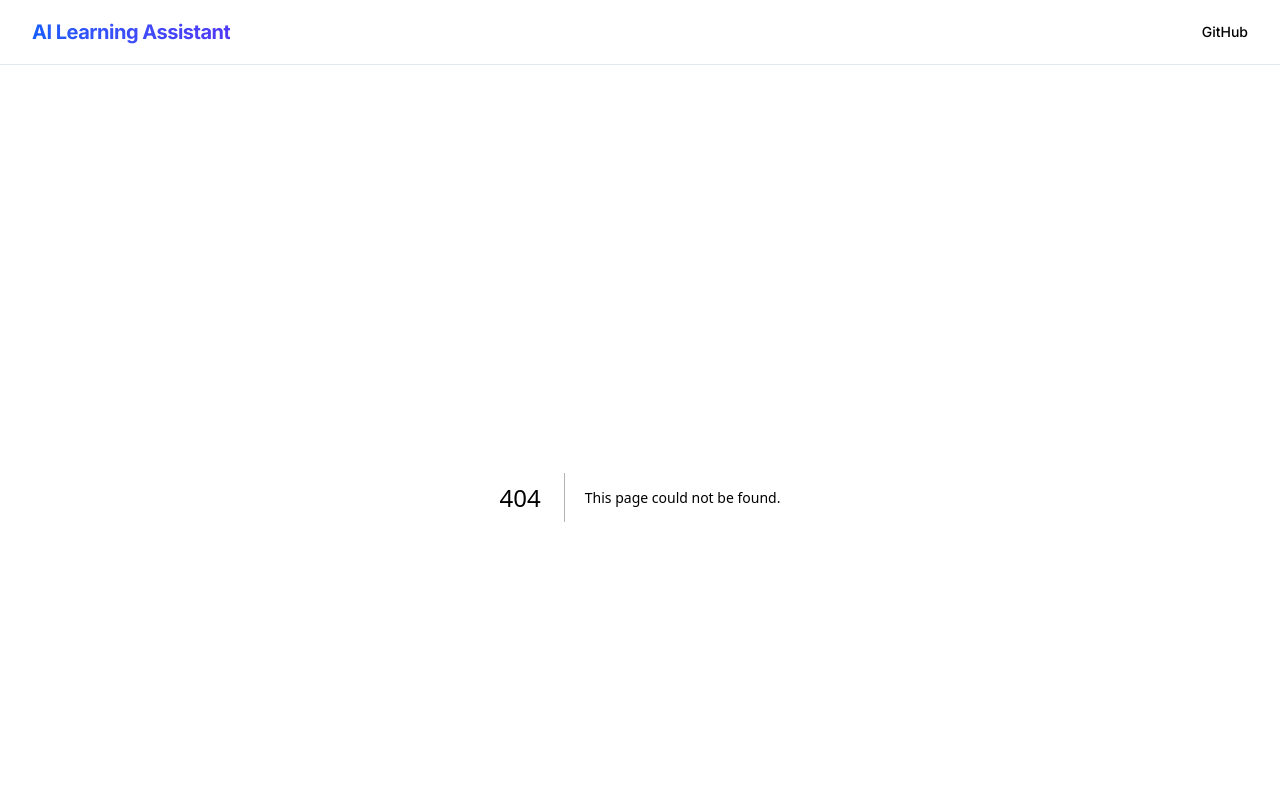
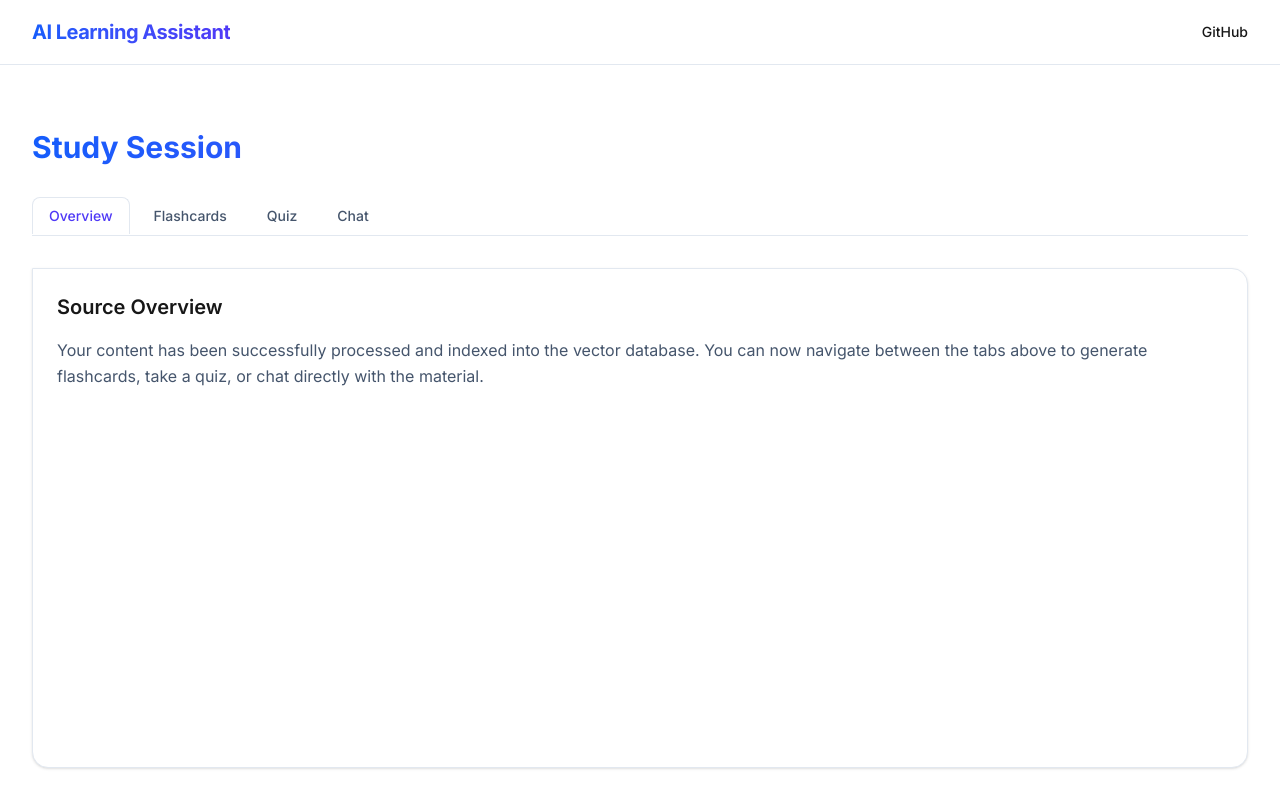
Before and after one commit to KrishnaJadhav2525/AI_Learning_Assistant, a Next.js app in the folder frontend/: page /learn/1 in a window 1280 px wide. Before the commit this address had no page. Shown: the top 808 px of the page. Built offline with nearby package versions, Linux system fonts and the light colour scheme.

Commit message:
feat(frontend): add learn page with tab navigation

```diff
--- /dev/null
+++ b/frontend/app/learn/[source_id]/page.tsx
@@ -0,0 +1,89 @@
+"use client"
+import { useState, use, useEffect } from "react";
+import { Skeleton } from "@/components/ui/Skeleton";
+// In real app, import actual components from '@/components/...'
+// For Phase 5 we scaffold the layout around the tabs first.
+
+import dynamic from "next/dynamic";
+
+const Flashcards = dynamic(() => import('@/components/Flashcards').then(m => m.default || m), {
+    loading: () => <Skeleton className="h-[400px] w-full" />,
+    ssr: false
+});
+const Quiz = dynamic(() => import('@/components/Quiz').then(m => m.default || m), {
+    loading: () => <Skeleton className="h-[400px] w-full" />,
+    ssr: false
+});
+const Chat = dynamic(() => import('@/components/Chat').then(m => m.default || m), {
+    loading: () => <Skeleton className="h-[400px] w-full" />,
+    ssr: false
+});
+
+type TabOptions = "Overview" | "Flashcards" | "Quiz" | "Chat";
+
+export default function LearnPage({ params }: { params: Promise<{ source_id: string }> }) {
+    const resolvedParams = use(params);
+    const sourceId = resolvedParams.source_id;
+    const [activeTab, setActiveTab] = useState<TabOptions>("Overview");
+    const [isLoading, setIsLoading] = useState(true);
+
+    useEffect(() => {
+        // Mock fetch of metadata
+        const timer = setTimeout(() => {
+            setIsLoading(false);
+        }, 800);
+        return () => clearTimeout(timer);
+    }, [sourceId]);
+
+    const tabs: TabOptions[] = ["Overview", "Flashcards", "Quiz", "Chat"];
+
+    if (isLoading) {
+        return (
+            <div className="space-y-8 animate-in fade-in py-8">
+                <Skeleton className="h-10 w-1/3" />
+                <Skeleton className="h-12 w-full" />
+                <Skeleton className="h-64 w-full" />
+            </div>
+        );
+    }
+
+    return (
+        <div className="space-y-8 animate-in fade-in py-8">
+            <h1 className="text-3xl font-bold bg-gradient-to-r from-blue-600 to-indigo-600 bg-clip-text text-transparent">
+                Study Session
+            </h1>
+
+            {/* Tab Navigation */}
+            <div className="flex space-x-2 border-b border-slate-200 dark:border-slate-800 pb-px overflow-x-auto">
+                {tabs.map(tab => (
+                    <button
+                        key={tab}
+                        onClick={() => setActiveTab(tab)}
+                        className={`px-4 py-2 font-medium text-sm rounded-t-lg transition-colors whitespace-nowrap ${activeTab === tab
+                                ? "bg-white dark:bg-slate-900 border-x border-t border-slate-200 dark:border-slate-800 text-indigo-600 dark:text-indigo-400"
+                                : "text-slate-600 dark:text-slate-400 hover:text-slate-900 dark:hover:text-slate-100 hover:bg-slate-50 dark:hover:bg-slate-800/50"
+                            }`}
+                    >
+                        {tab}
+                    </button>
+                ))}
+            </div>
+
+            {/* Tab Content */}
+            <div className="bg-white dark:bg-slate-900 border border-slate-200 dark:border-slate-800 rounded-b-2xl rounded-tr-2xl p-6 shadow-sm min-h-[500px]">
+                {activeTab === "Overview" && (
+                    <div className="space-y-4">
+                        <h2 className="text-xl font-semibold">Source Overview</h2>
+                        <p className="text-slate-600 dark:text-slate-400 leading-relaxed">
+                            Your content has been successfully processed and indexed into the vector database.
+                            You can now navigate between the tabs above to generate flashcards, take a quiz, or chat directly with the material.
+                        </p>
+                    </div>
+                )}
+                {activeTab === "Flashcards" && <Flashcards sourceId={sourceId} />}
+                {activeTab === "Quiz" && <Quiz sourceId={sourceId} />}
+                {activeTab === "Chat" && <Chat sourceId={sourceId} />}
+            </div>
+        </div>
+    );
+}
```
